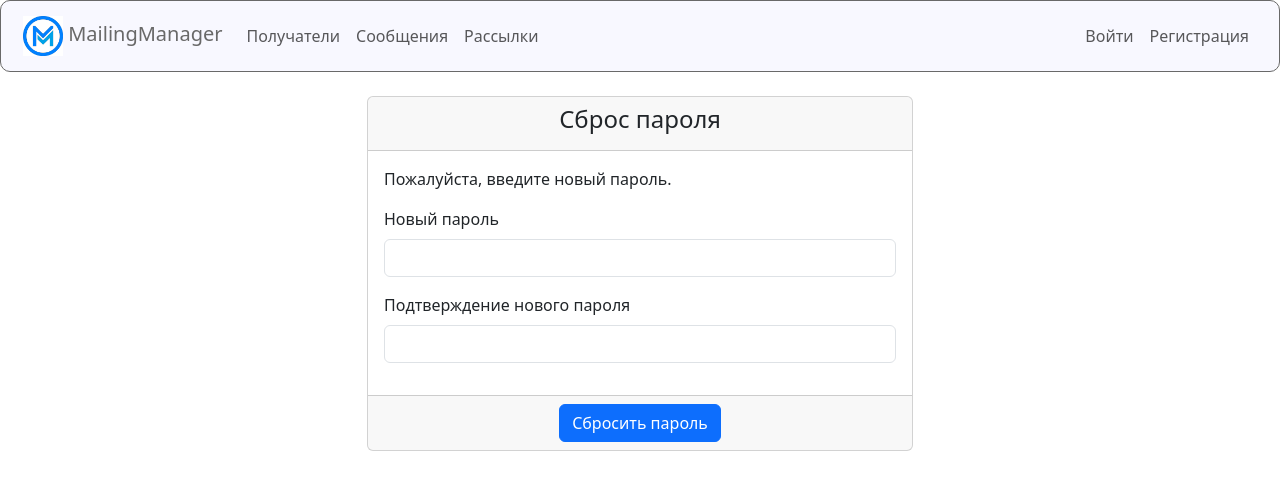
After one commit to AlexandrPavlushenko/MailingManager, a Django app: page /users/reset/1/1/ in a window 1280 px wide. The commit adds this page. Shown: the top 490 px of the page. Run offline with Django 5.2, Linux system fonts and the light colour scheme; parts of the project's set-up code (start-up, migrations or seed data) failed here and were passed over; some libraries are stand-ins or nearby versions.

Commit message:
mailing_manager_part5(reset_password)

```diff
--- a/config/settings.py
+++ b/config/settings.py
@@ -109,7 +109,7 @@ LOGIN_REDIRECT_URL = '/'
 
 LOGOUT_REDIRECT_URL = '/'
 
-LOGIN_URL = 'users:login'
+LOGIN_URL = 'login'
 
 CACHE_ENABLED = True
 
--- a/config/urls.py
+++ b/config/urls.py
@@ -6,7 +6,7 @@ from django.conf.urls.static import static
 urlpatterns = [
     path('admin/', admin.site.urls),
     path('', include('mailing.urls', namespace='mailing')),
-    path('users/', include('users.urls', namespace='users')),
+    path('users/', include('users.urls')),
 ]
 
 if settings.DEBUG:
--- a/mailing/templates/base.html
+++ b/mailing/templates/base.html
@@ -80,9 +80,9 @@
                             {% endif %}
                         </a>
                         <ul class="dropdown-menu" aria-labelledby="navbarDropdown">
-                            <li><a class="dropdown-item" href="{% url 'users:profile_form' %}">Профиль</a></li>
+                            <li><a class="dropdown-item" href="{% url 'profile_form' %}">Профиль</a></li>
                             <li>
-                                <form action="{% url 'users:logout' %}" method="post" style="display:inline;">
+                                <form action="{% url 'logout' %}" method="post" style="display:inline;">
                                     {% csrf_token %}
                                     <button type="submit" class="dropdown-item">Выход</button>
                                 </form>
@@ -91,10 +91,10 @@
                     </li>
                 {% else %}
                     <li class="nav-item">
-                        <a class="nav-link" href="{% url 'users:login' %}">Войти</a>
+                        <a class="nav-link" href="{% url 'login' %}">Войти</a>
                     </li>
                     <li class="nav-item">
-                        <a class="nav-link" href="{% url 'users:register' %}">Регистрация</a>
+                        <a class="nav-link" href="{% url 'register' %}">Регистрация</a>
                     </li>
                 {% endif %}
             </ul>
--- a/users/templates/users/login.html
+++ b/users/templates/users/login.html
@@ -9,7 +9,6 @@
                         <h4>Вход в систему</h4>
                     </div>
                     <div class="card-body">
-                    <!-- Здесь выводим все сообщения -->
                         {% if messages %}
                             <div class="mb-3">
                                 {% for message in messages %}
@@ -38,6 +37,9 @@
                         <button type="submit" class="btn btn-primary">
                             Войти
                         </button>
+                        <div class="mt-2">
+                            <a href="{% url 'password_reset' %}">Забыли пароль?</a>
+                        </div>
                     </div>
                 </div>
             </div>
--- /dev/null
+++ b/users/templates/users/password_reset_confirm.html
@@ -0,0 +1,32 @@
+{% extends 'base.html' %}
+
+{% block content %}
+<div class="container">
+    <form method="post">
+        {% csrf_token %}
+        <div class="col-md-6 offset-md-3">
+            <div class="card">
+                <div class="card-header text-center">
+                    <h4>Сброс пароля</h4>
+                </div>
+                <div class="card-body">
+                    <p>Пожалуйста, введите новый пароль.</p>
+                    <div class="mb-3">
+                        <label for="id_new_password1" class="form-label">Новый пароль</label>
+                        <input type="password" name="new_password1" id="id_new_password1"
+                               class="form-control" required>
+                    </div>
+                    <div class="mb-3">
+                        <label for="id_new_password2" class="form-label">Подтверждение нового пароля</label>
+                        <input type="password" name="new_password2" id="id_new_password2"
+                               class="form-control" required>
+                    </div>
+                </div>
+                <div class="card-footer text-center">
+                    <button type="submit" class="btn btn-primary">Сбросить пароль</button>
+                </div>
+            </div>
+        </div>
+    </form>
+</div>
+{% endblock %}
--- a/users/urls.py
+++ b/users/urls.py
@@ -1,15 +1,24 @@
 from django.urls import path
-from users.apps import UsersConfig
 from django.contrib.auth.views import LogoutView
 from users.views import UserCreateView, UserProfileUpdateView
 from .views import CustomLoginView
-
-
-app_name = UsersConfig.name
+from django.contrib.auth import views as auth_views
 
 urlpatterns = [
     path('login/', CustomLoginView.as_view(), name='login'),
     path("logout/", LogoutView.as_view(), name="logout"),
     path("register/", UserCreateView.as_view(), name="register"),
     path('profile/', UserProfileUpdateView.as_view(), name='profile_form'),
+
+    path('password_reset/', auth_views.PasswordResetView.as_view(template_name='users/password_reset.html'),
+         name='password_reset'),
+    path('password_reset/done/',
+         auth_views.PasswordResetDoneView.as_view(template_name='users/password_reset_done.html'),
+         name='password_reset_done'),
+    path('reset/<uidb64>/<token>/',
+         auth_views.PasswordResetConfirmView.as_view(template_name='users/password_reset_confirm.html'),
+         name='password_reset_confirm'),
+    path('reset/done/',
+         auth_views.PasswordResetCompleteView.as_view(template_name='users/password_reset_complete.html'),
+         name='password_reset_complete'),
 ]
--- /dev/null
+++ b/users_groups.json
@@ -0,0 +1,20 @@
+[
+{
+    "model": "auth.group",
+    "fields": {
+        "name": "manager",
+        "permissions": [
+            [
+                "view_mailing",
+                "mailing",
+                "mailing"
+            ],
+            [
+                "view_recipient",
+                "mailing",
+                "recipient"
+            ]
+        ]
+    }
+}
+]
```
Also changed, not shown: users/templates/users/password_reset.html (added, +31 -0 lines), users/templates/users/password_reset_complete.html (added, +19 -0 lines), users/templates/users/password_reset_done.html (added, +20 -0 lines), users/views.py (+4 -4 lines). Lines whose indentation alone changed are shown as unchanged.
